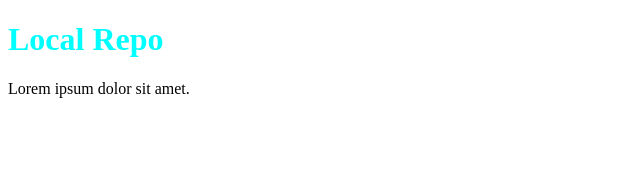
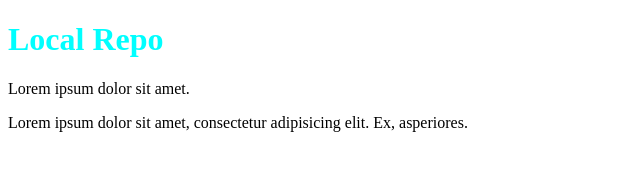
Before and after one commit to m-umer-iqbal/local-to-remote-repo, a plain HTML site: page index.html in a window 1280 px wide. Shown: the whole page, without its empty margins (0-640 px from the left). Drawn offline with Linux system fonts and the light colour scheme.

Commit message:
third line added

```diff
--- a/index.html
+++ b/index.html
@@ -9,5 +9,6 @@
 <body>
     <h1>Local Repo</h1>
     <p>Lorem ipsum dolor sit amet.</p>
+    <p>Lorem ipsum dolor sit amet, consectetur adipisicing elit. Ex, asperiores.</p>
 </body>
 </html>
```
